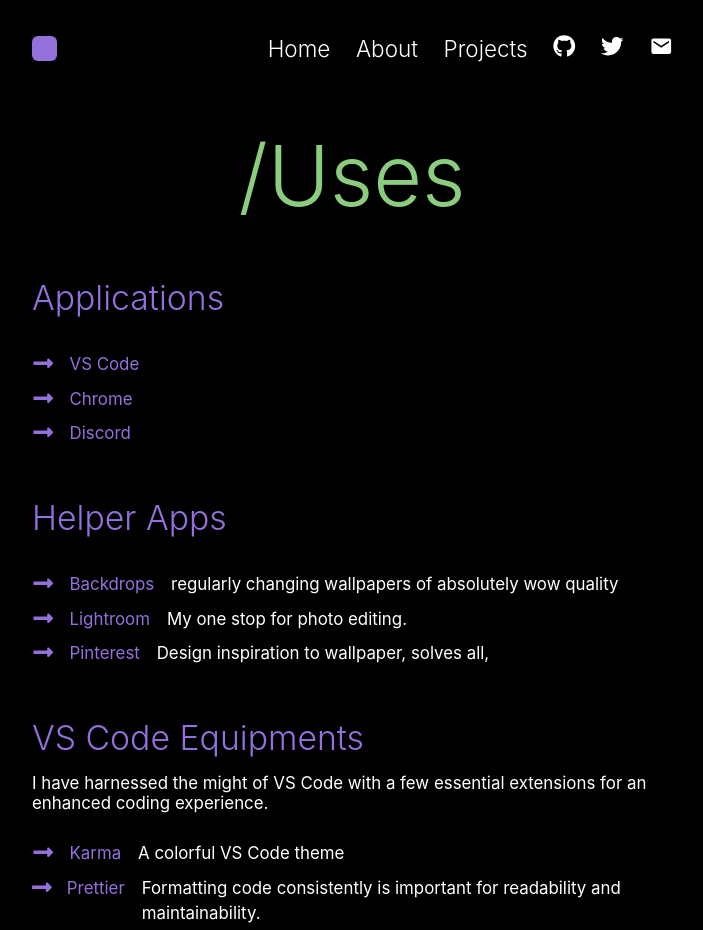
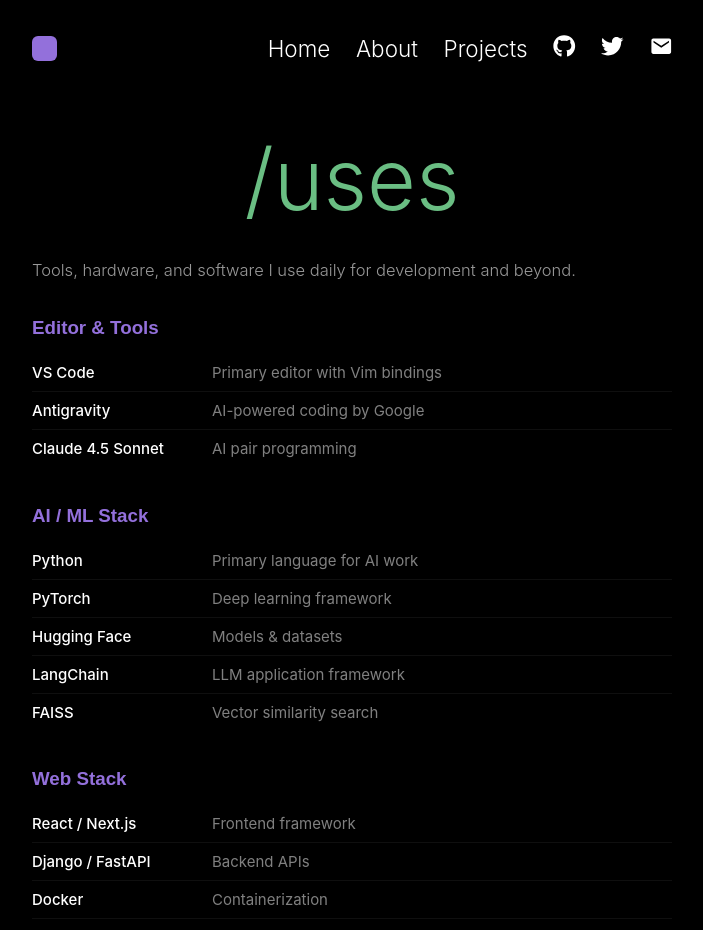
Before and after one commit to jainilshah007/Jainil-Portfolio, a React (Vite) app: page /uses in a window 1280 px wide. Shown: the top 930 px of the page, without its empty margins (288-991 px from the left). Built offline with nearby package versions, Linux system fonts and the light colour scheme.

Commit message:
refactor: revamp Uses page content, add current project section to Home, and update internal navigation links

```diff
--- a/src/About.jsx
+++ b/src/About.jsx
@@ -70,6 +70,7 @@ const About = () => {
         <div className="more-section">
           <h3>More about me</h3>
           <div className="tabs">
+            <NavLink to="/uses" className="tab">Uses</NavLink>
             <NavLink to="/photographs" className="tab">Photographs</NavLink>
             <NavLink to="/poems" className="tab">Poems</NavLink>
             <NavLink to="/movies" className="tab">Movies</NavLink>
--- a/src/Home.jsx
+++ b/src/Home.jsx
@@ -33,19 +33,19 @@ const Home = () => {
         <div className="Main_content">
           <p>
             I dissect, tweak, and fine-tune{' '}
-            <Link>
+            <Link href="https://arxiv.org/abs/1706.03762" target="_blank" rel="noopener noreferrer">
               language models
             </Link>—from architecture to inference. Strong math base, faster execution.
             <br /><br />
             Deep into{' '}
-            <Link>
+            <Link href="/project#ai-projects">
               AI
             </Link> and{' '}
-            <Link>
+            <Link href="/project">
               Web3
             </Link>, breaking things, fixing them, and getting excited when stuff works.
             I'm exploring how machines read{' '}
-            <Link>
+            <Link href="https://github.com/jainilshah007/BlockAudit" target="_blank" rel="noopener noreferrer">
               documents
             </Link>, understand context, and support better decisions.
             It's led me to build tools that think, remember, and sometimes surprise me.
@@ -53,6 +53,23 @@ const Home = () => {
             This site is a little personal project. Someday I hope to build something bigger—a product or maybe a company.
             For now, I'm just experimenting and following the spark.
           </p>
+
+          <div className="current-project">
+            <h3>Currently working on</h3>
+            <div className="project-card">
+              <div className="project-header">
+                <span className="project-name">SecurePR</span>
+                <Link href="https://github.com/jainilshah007/securePR" target="_blank" rel="noopener noreferrer">
+                  GitHub →
+                </Link>
+              </div>
+              <p className="project-tagline">Stop merging vulnerable code. Get AI-powered security reviews on every PR.</p>
+              <p className="project-desc">
+                A GitHub Action that acts like a security engineer on your team—reviewing every code change for vulnerabilities before merge.
+              </p>
+            </div>
+          </div>
+
           <QuoteContainer>
             <QuoteText $visible={isVisible}>
               "{quotes[currentQuote]}"
@@ -151,6 +168,51 @@ const Wrapper = styled.section`
     font-weight: 500;
   }
 
+  .current-project {
+    margin-top: 2.5rem;
+
+    h3 {
+      font-size: 0.9rem;
+      color: rgba(255, 255, 255, 0.5);
+      font-weight: 400;
+      margin-bottom: 0.75rem;
+    }
+
+    .project-card {
+      background: linear-gradient(145deg, rgba(30, 30, 40, 0.9), rgba(20, 20, 30, 0.95));
+      border: 1px solid rgba(147, 112, 219, 0.2);
+      border-radius: 0.5rem;
+      padding: 1rem 1.25rem;
+    }
+
+    .project-header {
+      display: flex;
+      justify-content: space-between;
+      align-items: center;
+      margin-bottom: 0.5rem;
+    }
+
+    .project-name {
+      font-family: 'Space Grotesk', sans-serif;
+      font-weight: 600;
+      font-size: 1.1rem;
+    }
+
+    .project-tagline {
+      color: ${({ theme }) => theme.colors.helper};
+      font-size: 0.9rem;
+      margin-bottom: 0.5rem;
+      font-style: italic;
+    }
+
+    .project-desc {
+      color: rgba(255, 255, 255, 0.6);
+      font-size: 0.9rem;
+      line-height: 1.5;
+      margin: 0;
+    }
+  }
+
   @media screen and (max-width: 768px) {
     .home-main {
       margin-left: 0.1rem;
--- a/src/Uses.jsx
+++ b/src/Uses.jsx
@@ -1,208 +1,175 @@
 import React from 'react';
 import styled, { keyframes } from 'styled-components';
-import { FaLongArrowAltRight } from 'react-icons/fa';
 import useScrollToTop from './hooks/useScrollToTop'
+
+const chameleonAnimation = keyframes`
+  0% { color: #47FCE4; }
+  25% { color: #8DFFB2; }
+  50% { color: #D5FD82; }
+  75% { color: #F9F871; }
+  100% { color: #039590; }
+`;
+
+const ChameleonText = styled.span`
+  animation: ${chameleonAnimation} 7s infinite;
+  transition-timing-function: linear;
+`;
 
 const Uses = () => {
   useScrollToTop();
-  const chameleonAnimation = keyframes`
-    0% { color: #47FCE4; }
-    25% { color: #8DFFB2; }
-    50% { color: #D5FD82; }
-    75% { color: #F9F871; }
-    100% { color: #039590; }
-  `;
 
-  const ChameleonText = styled.span`
-    animation: ${chameleonAnimation} 7s infinite;
-    transition-timing-function: linear;
-  `;
-
-  const Link = styled.a`
-    color: ${({ theme }) => theme.colors.helper};
-    text-decoration: none;
-    cursor: pointer;
-    &:hover {
-      text-decoration: underline;
+  const categories = [
+    {
+      title: "Editor & Tools",
+      items: [
+        { name: "VS Code", desc: "Primary editor with Vim bindings" },
+        { name: "Antigravity", desc: "AI-powered coding by Google" },
+        { name: "Claude 4.5 Sonnet", desc: "AI pair programming" },
+      ]
+    },
+    {
+      title: "AI / ML Stack",
+      items: [
+        { name: "Python", desc: "Primary language for AI work" },
+        { name: "PyTorch", desc: "Deep learning framework" },
+        { name: "Hugging Face", desc: "Models & datasets" },
+        { name: "LangChain", desc: "LLM application framework" },
+        { name: "FAISS", desc: "Vector similarity search" },
+      ]
+    },
+    {
+      title: "Web Stack",
+      items: [
+        { name: "React / Next.js", desc: "Frontend framework" },
+        { name: "Django / FastAPI", desc: "Backend APIs" },
+        { name: "Docker", desc: "Containerization" },
+        { name: "Vercel", desc: "Deployment" },
+      ]
+    },
+    {
+      title: "Hardware",
+      items: [
+        { name: "MacBook Air M4", desc: "Primary machine" },
+        { name: "Samsung S23", desc: "Phone" },
+        { name: "OnePlus Nord Buds 3", desc: "Wireless earphones" },
+      ]
+    },
+    {
+      title: "Apps",
+      items: [
+        { name: "Brave", desc: "Browser of choice" },
+        { name: "YouTube Music", desc: "Music while coding" },
+        { name: "Discord", desc: "Communities" },
+        { name: "Lightroom", desc: "Photo editing" },
+      ]
     }
-  `;
+  ];
 
   return (
     <Wrapper>
       <div className="main_line">
-        <p>
-          <ChameleonText>/Uses</ChameleonText>
+        <p><ChameleonText>/uses</ChameleonText></p>
+      </div>
+      <div className="Main_content">
+        <p className="intro">
+          Tools, hardware, and software I use daily for development and beyond.
         </p>
+
+        {categories.map((category, idx) => (
+          <div className="category" key={idx}>
+            <h2>{category.title}</h2>
+            <ul>
+              {category.items.map((item, i) => (
+                <li key={i}>
+                  <span className="item-name">{item.name}</span>
+                  <span className="item-desc">{item.desc}</span>
+                </li>
+              ))}
+            </ul>
+          </div>
+        ))}
       </div>
-      <div className="apps">
-        <p>Applications</p>
-      </div>
-      <ul className="item-list">
-        <li>
-          <FaLongArrowAltRight className="arrow" />
-          <span className="arrow-content">VS Code</span>
-        </li>
-        <li>
-          <FaLongArrowAltRight className="arrow" />
-          <span className="arrow-content">Chrome</span>
-        </li>
-        <li>
-          <FaLongArrowAltRight className="arrow" />
-          <span className="arrow-content">Discord</span>
-        </li>
-      </ul>
-      <div className="apps">
-        <p>Helper Apps</p>
-      </div>
-      <ul className="item-list">
-        <li>
-          <FaLongArrowAltRight className="arrow" />
-          <span className="arrow-content">Backdrops</span>
-          <div className="text_apps">regularly changing wallpapers of absolutely wow quality</div>
-        </li>
-        <li>
-          <FaLongArrowAltRight className="arrow" />
-          <span className="arrow-content">Lightroom</span>
-          <div className="text_apps">My one stop for photo editing.</div>
-        </li>
-        <li>
-          <FaLongArrowAltRight className="arrow" />
-          <span className="arrow-content">Pinterest</span>
-          <div className="text_apps">Design inspiration to wallpaper, solves all,</div>
-        </li>
-      </ul>
-      <div className="apps">
-        <p>VS Code Equipments</p>
-      </div>
-      <div className="text_apps_u">
-        <p>I have harnessed the might of VS Code with a few essential extensions for an enhanced coding experience.</p>
-      </div>
-      <ul className="item-list">
-        <li>
-          <FaLongArrowAltRight className="arrow" />
-          <span className="arrow-content">Karma</span>
-          <div className="text_apps">A colorful VS Code theme</div>
-        </li>
-        <li>
-          <FaLongArrowAltRight className="arrow" />
-          <span className="arrow-content">Prettier</span>
-          <div className="text_apps">Formatting code consistently is important for readability and maintainability.</div>
-        </li>
-        <li>
-          <FaLongArrowAltRight className="arrow" />
-          <span className="arrow-content">IntelliSense</span>
-          <div className="text_apps">This built-in feature of VS Code provides intelligent code completion suggestions.</div>
-        </li>
-      </ul>
-      <div className="apps">
-        <p>Equipments</p>
-      </div>
-      <ul className="item-list">
-        <li>Laptop HP-Pavilion i5 10th Gen</li>
-        <li>Phone Samsung A71</li>
-        <li>Watch Noise Core 2</li>
-        <li>
-          <Link href="https://www.amazon.in/dp/B073XGT189/ref=twister_B0C78HGYMT?_encoding=UTF8&th=1" target="_blank" rel="noopener noreferrer">
-            boAt Bass Heads 225 in-Ear Wired Headphones with Mic (Neon Lime)
-          </Link>
-        </li>
-        <li>
-          <Link href="https://www.amazon.in/Zebronics-Zeb-Transformer-M-Optical-Gaming-Effect/dp/B0819HZPXL" target="_blank" rel="noopener noreferrer">
-            Zebronics Zeb-Transformer-M Optical
-          </Link>
-        </li>
-      </ul>
     </Wrapper>
   );
 };
 
 const Wrapper = styled.section`
-  margin-left: auto;
-  margin-right: auto;
-  width: 50vw;
-
-  .apps {
-    color: ${({ theme }) => theme.colors.helper};
-    font-size: 2.25rem;
-    line-height: 3.375rem;
+  .main_line {
     display: flex;
-    margin-top: 3.125rem;
+    justify-content: center;
+    font-size: 5.62rem;
+    margin-top: 50px;
+    margin-bottom: 2rem;
   }
 
-  .main_line {
-    display: flex;
-    flex-direction: column;
-    margin-left: auto;
-    margin-right: auto;
+  .Main_content {
     width: 50vw;
-    font-size: 5.62rem;
-    text-align: center;
-    margin-top: 3.125rem;
-    transition: color 5s linear;
+    margin: 0 auto;
+    padding-bottom: 4rem;
   }
 
-  .item-list {
-    color: ${({ theme }) => theme.colors.helper};
-    margin-top: 1.875rem;
-    font-size: 1.125rem;
-    line-height: 1.68rem;
-    list-style: none;
-    gap: 0px;
+  .intro {
+    color: rgba(255, 255, 255, 0.6);
+    font-size: 1.1rem;
+    margin-bottom: 2.5rem;
   }
 
-  .item-list li {
-    display: flex;
-    // align-items: center;
-    margin-top: 0.625rem;
-    font-weight: 400;
-  }
+  .category {
+    margin-bottom: 2.5rem;
 
-  .arrow {
-    color: ${({ theme }) => theme.colors.helper};
-    margin-right: 1rem;
-    font-size: 20px;
-    width: 1.5rem;
-    height: 1.5rem;
-  }
+    h2 {
+      font-family: 'Space Grotesk', sans-serif;
+      font-size: 1.25rem;
+      color: ${({ theme }) => theme.colors.helper};
+      margin-bottom: 1rem;
+      font-weight: 600;
+    }
 
-  .arrow-content {
-    margin-right: 0.5rem;
-  }
+    ul {
+      list-style: none;
+      padding: 0;
+      margin: 0;
+    }
 
-  .text_apps {
-    color: ${({ theme }) => theme.colors.body};
-    margin-left: 0.625rem;
-    font-weight: 400;
-  }
+    li {
+      display: flex;
+      padding: 0.6rem 0;
+      border-bottom: 1px solid rgba(255, 255, 255, 0.06);
+      font-size: 1rem;
 
-  .text_apps_u {
-    margin-top: 0.625rem;
-    font-weight: 400;
-    font-size: 1.125rem;
+      &:last-child {
+        border-bottom: none;
+      }
+    }
+
+    .item-name {
+      color: ${({ theme }) => theme.colors.body};
+      font-weight: 500;
+      min-width: 180px;
+    }
+
+    .item-desc {
+      color: rgba(255, 255, 255, 0.5);
+      font-weight: 400;
+    }
   }
 
   @media screen and (max-width: 768px) {
-    margin-left: auto;
-    margin-right: auto;
-    width: 90vw;
-    .main_line {
-
+    .Main_content {
       width: 90vw;
-
     }
 
-    .arrow {
-      color: ${({ theme }) => theme.colors.helper};
-      margin-right: 1rem;
-      font-size: 20px;
-      flex-wrap: wrap;
+    .main_line {
+      font-size: 3rem;
     }
 
-    .item-list li {
-      display: flex;
-      flex-wrap: wrap;
-      margin-top: 0.625rem;
-      font-weight: 400;
+    .category li {
+      flex-direction: column;
+      gap: 0.25rem;
+    }
+
+    .category .item-name {
+      min-width: auto;
     }
   }
 `;
```
